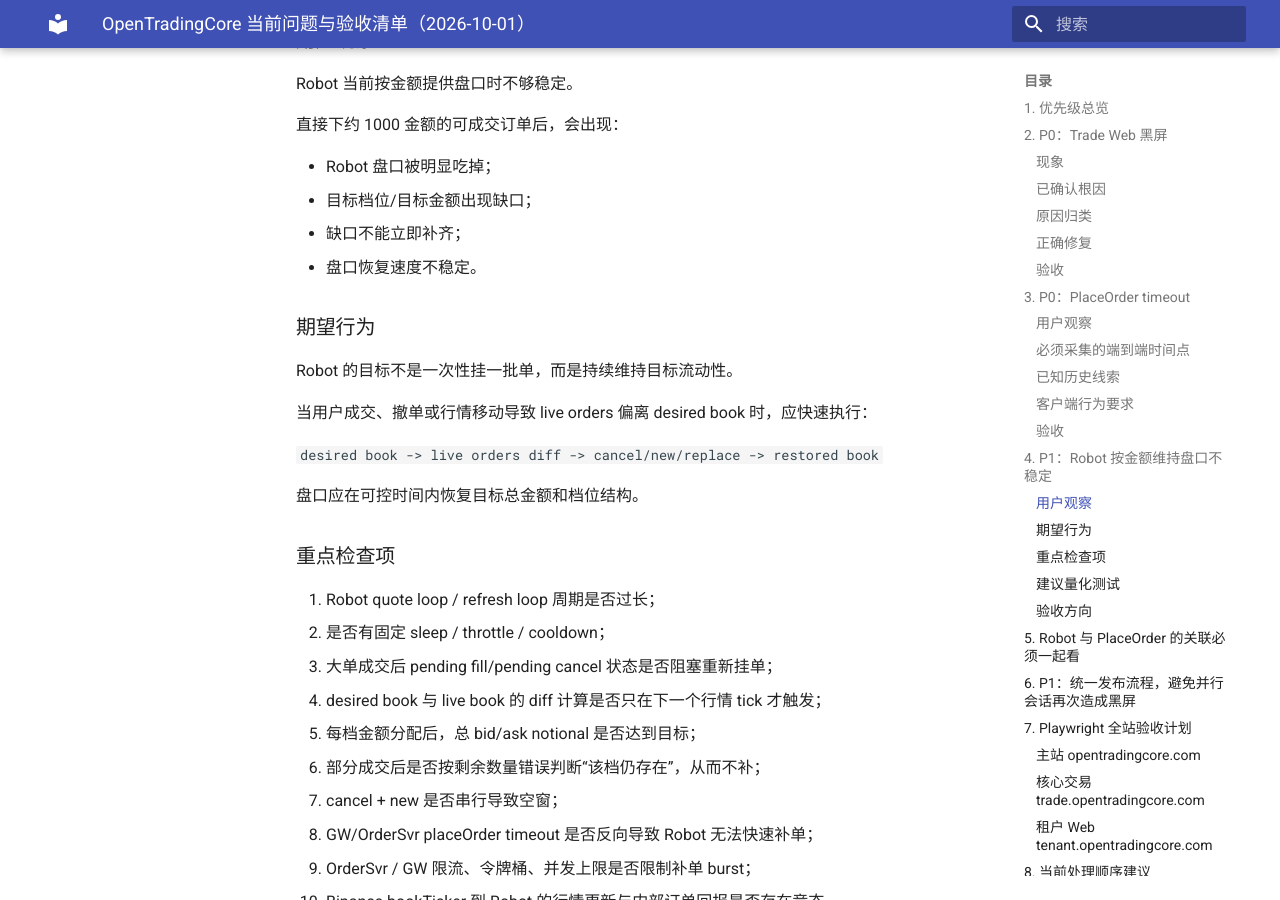
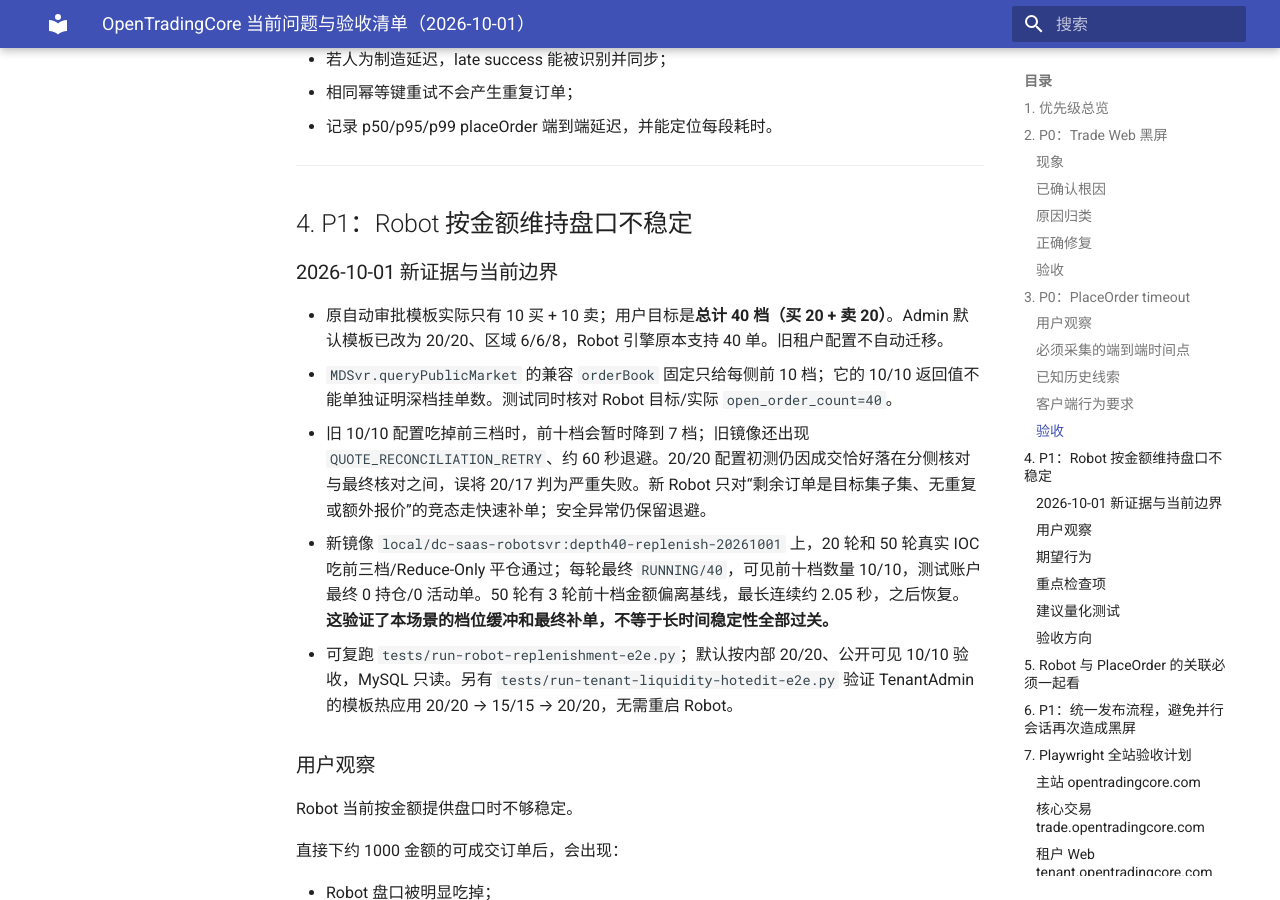
Before and after one commit to bliplink/dc-quant-deploy, an MkDocs documentation site: the page built from docs/CURRENT_ISSUES_20261001.zh-CN.md, in a window 1280 px wide and 900 px high, scrolled down 4131 px. Built offline with MkDocs 1.6.1 and Material for MkDocs 9.7.7, drawn with Linux system fonts in a browser that asks for light colours; some of the changed text lies outside the part shown.

Commit message:
docs: record 40-level Robot recovery evidence and remaining gaps

```diff
--- a/docs/CURRENT_ISSUES_20261001.zh-CN.md
+++ b/docs/CURRENT_ISSUES_20261001.zh-CN.md
@@ -6,14 +6,16 @@
 
 > 2026-10-01 Demo 业务补测：新租户 `T17QGO` 自动审批/Robot 金额分档盘口/注册交易员/模拟资金成交/Reduce-Only 平仓已通过。曾发现数字开头 location 令自动初始化卡在 `CREATE_MAKER`，本地 Manager/Admin 已修复并验证旧任务自动续接；详见总交接第 0 节。该单次通过不关闭下面的 Robot 长稳、PlaceOrder timeout 或公网匿名盘口问题。
 
+> 2026-10-01 40 档更新：后续自动审批试用租户的 Robot 默认改为买 20 + 卖 20，金额区 6/6/8、权重 3/3/4；旧租户 `T17QGO`、`E2E001` 仍为 10+10，未迁移。MDSvr 公开兼容盘口仍只展示每侧前 10 档。新 40 单配置已通过 20 轮和 50 轮连续真实成交/平仓；用户可见档位数量始终 10+10，但存在前十档金额短暂偏移和一次 2.14 秒下单尾延迟。详见总交接第 0 节。
+
 ## 1. 优先级总览
 
 | 优先级 | 问题 | 状态 |
 |---|---|---|
 | 已修复 | Trade Web 黑屏：index.html 与 JS/CSS bundle 不属于同一次 build | 完整镜像修复并通过 Web E2E；下方仅保留历史根因 |
 | P0 | 未登录 `E2E001` 交易页盘口为空，登录后可见双侧各 10 档 | 2026-10-01 公网浏览器复现；待查匿名行情订阅/授权/状态路径，不预设根因 |
-| P0 | PlaceOrder timeout | 用户已观察，待端到端计时定位 |
-| P1 | Robot 按金额维持盘口不稳定，大单吃掉后不能立即补齐 | 用户已观察，待量化恢复时间 |
+| P0 | PlaceOrder timeout | 本轮 50 轮无 timeout，但一次请求约 2.14 秒；原有 timeout 根因仍待端到端计时定位 |
+| P1 | Robot 按金额维持盘口不稳定，大单吃掉后不能立即补齐 | 40 单目标和竞态修复已通过 20/50 轮；可见档位未减少，但金额尾部抖动仍待定位 |
 | P1 | Web 发布流程存在多会话本地补丁叠加风险 | 已确认，需要统一 GitHub Actions 完整构建 |
 | P1 | 公开前浏览器全站回归 | 交易 Web 完整 E2E 已通过；主站/租户/独立 API 文档站已抽查，匿名盘口与租户表格等仍需修复后重验 |
 | P1 | API 文档公网偶发连接重置/超时 | 2026-10-01 GHCR 切换后首次抽样出现 2 次连接错误；本机 origin 连续正常，重试后公网正常，根因未确认 |
@@ -85,6 +87,8 @@
 
 实际下单过程中出现 `placeOrder timeout`。
 
+2026-10-01 补充：40 档 Robot 验收中的 50 轮吃单/平仓共约 100 个 `placeOrder` 请求，未出现 timeout；p95 约 7.7 ms，但最大约 2143.7 ms。测试包含开仓和 Reduce-Only 平仓，且没有逐阶段 trace，因此不能以该轮无 timeout 否定用户此前观察，也不能把 2.14 秒直接归因于 OrderSvr。
+
 需要特别区分两类情况：
 
 1. 订单确实没有进入 OrderSvr；
@@ -143,6 +147,14 @@
 ---
 
 ## 4. P1：Robot 按金额维持盘口不稳定
+
+### 2026-10-01 新证据与当前边界
+
+- 原自动审批模板实际只有 10 买 + 10 卖；用户目标是**总计 40 档（买 20 + 卖 20）**。Admin 默认模板已改为 20/20、区域 6/6/8，Robot 引擎原本支持 40 单。旧租户配置不自动迁移。
+- `MDSvr.queryPublicMarket` 的兼容 `orderBook` 固定只给每侧前 10 档；它的 10/10 返回值不能单独证明深档挂单数。测试同时核对 Robot 目标/实际 `open_order_count=40`。
+- 旧 10/10 配置吃掉前三档时，前十档会暂时降到 7 档；旧镜像还出现 `QUOTE_RECONCILIATION_RETRY`、约 60 秒退避。20/20 配置初测仍因成交恰好落在分侧核对与最终核对之间，误将 20/17 判为严重失败。新 Robot 只对“剩余订单是目标集子集、无重复或额外报价”的竞态走快速补单；安全异常仍保留退避。
+- 新镜像 `local/dc-saas-robotsvr:depth40-replenish-20261001` 上，20 轮和 50 轮真实 IOC 吃前三档/Reduce-Only 平仓通过；每轮最终 `RUNNING/40`，可见前十档数量 10/10，测试账户最终 0 持仓/0 活动单。50 轮有 3 轮前十档金额偏离基线，最长连续约 2.05 秒，之后恢复。**这验证了本场景的档位缓冲和最终补单，不等于长时间稳定性全部过关。**
+- 可复跑 `tests/run-robot-replenishment-e2e.py`；默认按内部 20/20、公开可见 10/10 验收，MySQL 只读。另有 `tests/run-tenant-liquidity-hotedit-e2e.py` 验证 TenantAdmin 的模板热应用 20/20 → 15/15 → 20/20，无需重启 Robot。
 
 ### 用户观察
 
```
Also changed, not shown: OPEN_TRADING_CORE_HANDOFF.md (+5 -1 lines).
